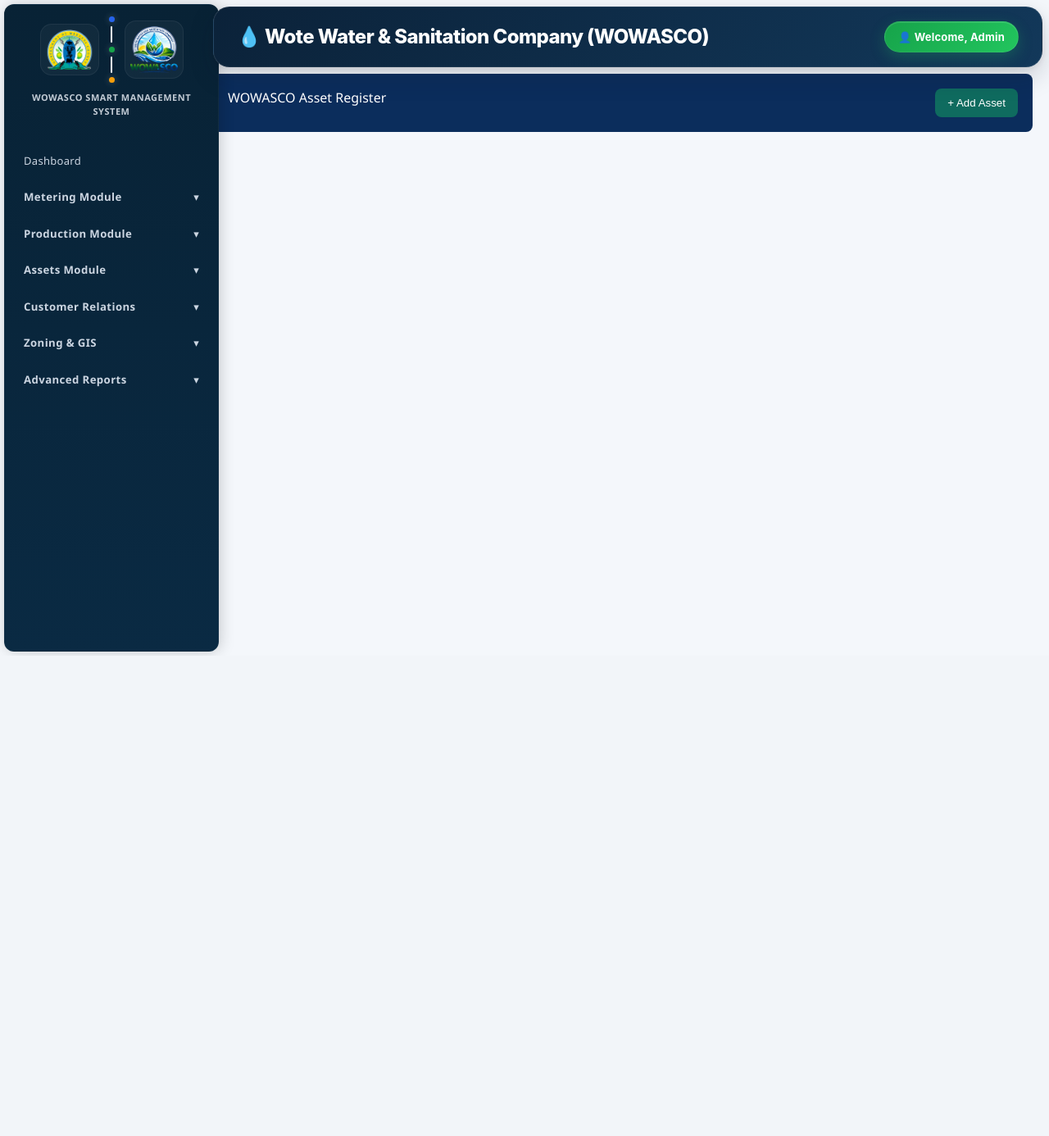
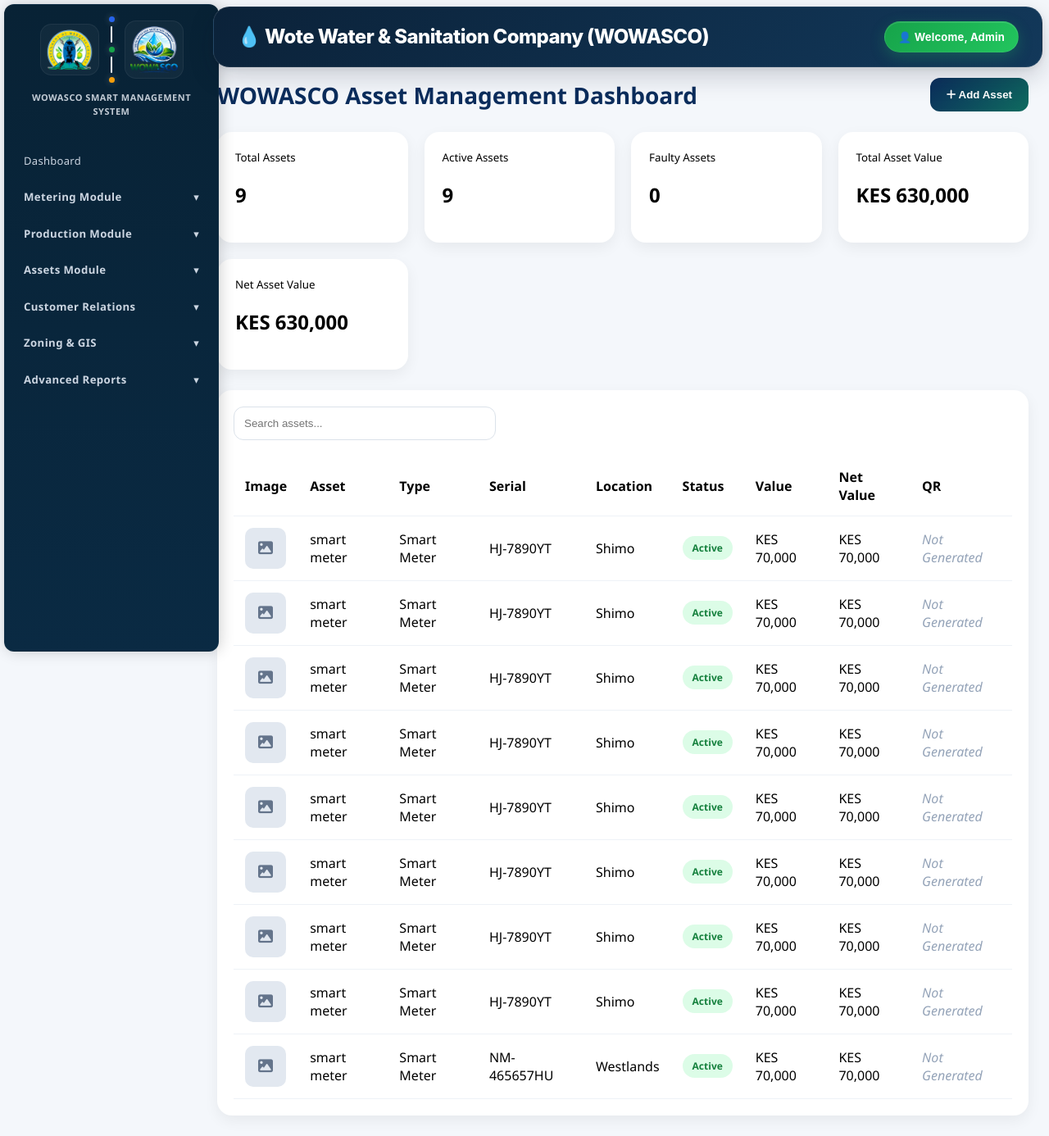
Before and after one commit to Purretech-dev/wowasco-project, a PHP site: page /Assets/add_asset.php in a window 1280 px wide. Shown: the whole page at 82% size. Before the commit the page ends 799 px from the top, so only its background shows below. Run offline with PHP 8.4, Linux system fonts and the light colour scheme; data comes from the database, SQL or seed files in the repository; data that the repository does not hold is empty.

Commit message:
all changes done

```diff
--- a/modules/Assets/add_asset.php
+++ b/modules/Assets/add_asset.php
@@ -1,39 +1,87 @@
 <?php
 require_once __DIR__ . '/../../api/db.php';
 
-/* ================= SAVE (MUST BE FIRST - FIX HEADER ERROR) ================= */
+/* =====================================================
+   SAFE SESSION START
+===================================================== */
+if (session_status() === PHP_SESSION_NONE) {
+    session_start();
+}
+
+$user = $_SESSION['username'] ?? 'Admin';
+
+/* =====================================================
+   SAVE / UPDATE ASSET
+===================================================== */
 if ($_SERVER['REQUEST_METHOD'] === 'POST') {
 
-    $asset_type = $_POST['asset_type'] ?? '';
+    $asset_name = trim($_POST['asset_name']);
+    $asset_type = trim($_POST['asset_type']);
+    $subtype = trim($_POST['subtype']);
+    $location = trim($_POST['location']);
+    $status = trim($_POST['status']);
 
-    $serial_number = '';
+    $asset_value = (float) $_POST['asset_value'];
+    $purchase_date = $_POST['purchase_date'];
+
+    $last_service_date = $_POST['last_service_date'];
+    $next_service_date = $_POST['next_service_date'];
+
+    $maintenance_cost = (float) $_POST['maintenance_cost'];
+    $maintenance_notes = trim($_POST['maintenance_notes']);
+
+    $useful_life = (int) $_POST['useful_life'];
 
     if ($asset_type === 'Smart Meter') {
         $serial_number = $_POST['meter_serial'] ?? '';
     } else {
-        $serial_number = $_POST['manual_serial'] ?? '';
+        $serial_number = trim($_POST['manual_serial'] ?? '');
     }
 
-    if (!$serial_number) {
-        die("Serial number is required.");
+    /* =====================================================
+       VALIDATION
+    ===================================================== */
+
+    if ($asset_value < 0) {
+        die("Asset value cannot be negative");
     }
 
-    $asset_name = $_POST['asset_name'] ?? '';
-    $subtype = $_POST['subtype'] ?? '';
-    $location = $_POST['location'] ?? '';
-    $status = $_POST['status'] ?? '';
+    if ($purchase_date > date('Y-m-d')) {
+        die("Purchase date cannot be in the future");
+    }
 
-    $asset_value = (float) ($_POST['asset_value'] ?? 0);
-    $purchase_date = $_POST['purchase_date'] ?? date('Y-m-d');
-    $date_added = date('Y-m-d');
+    /* =====================================================
+       DUPLICATE SERIAL CHECK
+    ===================================================== */
 
-    /* ================= DEPRECIATION ================= */
+    $editId = $_POST['edit_id'] ?? 0;
+
+    $check = $conn->prepare("
+        SELECT id
+        FROM assets
+        WHERE serial_number=?
+        AND id != ?
+    ");
+
+    $check->bind_param("si", $serial_number, $editId);
+    $check->execute();
+
+    $dup = $check->get_result();
+
+    if ($dup->num_rows > 0) {
+        die("Duplicate serial number detected");
+    }
+
+    /* =====================================================
+       DEPRECIATION
+    ===================================================== */
+
     $today = new DateTime();
     $purchase = new DateTime($purchase_date);
+
     $years_used = $purchase->diff($today)->y;
 
-    $useful_life = 5;
-    $annual_depreciation = $asset_value / $useful_life;
+    $annual_depreciation = $asset_value / max($useful_life, 1);
 
     $accumulated_depreciation = min(
         $annual_depreciation * $years_used,
@@ -42,86 +90,158 @@ if ($_SERVER['REQUEST_METHOD'] === 'POST') {
 
     $current_value = $asset_value - $accumulated_depreciation;
 
-    /* ================= UPDATE ================= */
-    if (!empty($_POST['edit_id'])) {
+    /* =====================================================
+       IMAGE UPLOAD
+    ===================================================== */
+
+    $imagePath = '';
+
+    if (!empty($_FILES['asset_image']['name'])) {
+
+        $uploadDir = "../../uploads/assets/";
+
+        if (!is_dir($uploadDir)) {
+            mkdir($uploadDir, 0777, true);
+        }
+
+        $fileName = time() . "_" . basename($_FILES['asset_image']['name']);
+
+        $targetFile = $uploadDir . $fileName;
+
+        move_uploaded_file(
+            $_FILES['asset_image']['tmp_name'],
+            $targetFile
+        );
+
+        $imagePath = $targetFile;
+    }
+
+    /* =====================================================
+       QR CODE
+    ===================================================== */
+
+    $qr_code = 'AST-' . strtoupper(
+        substr(md5($serial_number . time()), 0, 10)
+    );
+
+    /* =====================================================
+       INSERT
+    ===================================================== */
 
     $stmt = $conn->prepare("
-            UPDATE assets SET
-            asset_name=?, asset_type=?, subtype=?, serial_number=?,
-            location=?, purchase_date=?, status=?,
-            asset_value=?, depreciated_value=?, net_value=?
-            WHERE id=?
+        INSERT INTO assets (
+            asset_name,
+            asset_type,
+            subtype,
+            serial_number,
+            qr_code,
+            asset_image,
+            location,
+            status,
+            asset_value,
+            depreciated_value,
+            net_value,
+            useful_life,
+            purchase_date,
+            last_service_date,
+            next_service_date,
+            maintenance_cost,
+            maintenance_notes,
+            created_by,
+            date_added
+        )
+        VALUES (
+            ?,?,?,?,?,?,?,?,?,?,?,?,?,?,?,?,?,?,?
+        )
     ");
 
+    $todayDate = date('Y-m-d');
+
     $stmt->bind_param(
-            "sssssssdddi",
+        "sssssssssddisssdsss",
         $asset_name,
         $asset_type,
         $subtype,
         $serial_number,
+        $qr_code,
+        $imagePath,
         $location,
-            $purchase_date,
         $status,
         $asset_value,
         $accumulated_depreciation,
         $current_value,
-            $_POST['edit_id']
+        $useful_life,
+        $purchase_date,
+        $last_service_date,
+        $next_service_date,
+        $maintenance_cost,
+        $maintenance_notes,
+        $user,
+        $todayDate
     );
 
     $stmt->execute();
 
-    } else {
-
-        /* ================= INSERT ================= */
-        $stmt = $conn->prepare("
-            INSERT INTO assets
-            (asset_name, asset_type, subtype, serial_number, location,
-             purchase_date, date_added, status,
-             asset_value, depreciated_value, net_value)
-            VALUES (?,?,?,?,?,?,?,?,?,?,?)
-        ");
-
-        $stmt->bind_param(
-            "ssssssssddd",
-            $asset_name,
-            $asset_type,
-            $subtype,
-            $serial_number,
-            $location,
-            $purchase_date,
-            $date_added,
-            $status,
-            $asset_value,
-            $accumulated_depreciation,
-            $current_value
-        );
-
-        $stmt->execute();
-    }
-
-    /* ================= SAFE REDIRECT ================= */
-    header("Location: /wowasco-system/modules/Assets/add_asset.php");
+    header("Location: add_asset.php?success=1");
     exit;
 }
 
-/* ================= LOAD EDIT DATA ================= */
-$editData = null;
+/* =====================================================
+   LOAD DATA
+===================================================== */
 
-if (isset($_GET['edit'])) {
-    $id = (int) $_GET['edit'];
-    $res = $conn->query("SELECT * FROM assets WHERE id=$id");
-    $editData = $res->fetch_assoc();
-}
+$assets = $conn->query("
+    SELECT *
+    FROM assets
+    ORDER BY id DESC
+");
 
-/* ================= LOAD METERS ================= */
-$meters = $conn->query("SELECT serial_number, zone, status FROM meters");
+$totalAssets = $conn->query("
+    SELECT COUNT(*) total
+    FROM assets
+")->fetch_assoc()['total'] ?? 0;
+
+$activeAssets = $conn->query("
+    SELECT COUNT(*) total
+    FROM assets
+    WHERE status='Active'
+")->fetch_assoc()['total'] ?? 0;
+
+$faultyAssets = $conn->query("
+    SELECT COUNT(*) total
+    FROM assets
+    WHERE status='Faulty'
+")->fetch_assoc()['total'] ?? 0;
+
+$totalValue = $conn->query("
+    SELECT SUM(asset_value) total
+    FROM assets
+")->fetch_assoc()['total'] ?? 0;
+
+$netValue = $conn->query("
+    SELECT SUM(net_value) total
+    FROM assets
+")->fetch_assoc()['total'] ?? 0;
+
+/* =====================================================
+   LOAD METERS
+===================================================== */
+
+$meters = $conn->query("
+    SELECT serial_number, zone, status
+    FROM meters
+");
+
 $meterData = [];
 
 while ($m = $meters->fetch_assoc()) {
     $meterData[] = $m;
 }
 
-/* ================= INCLUDE UI (AFTER PROCESSING) ================= */
+/* =====================================================
+   INCLUDE UI
+===================================================== */
+
 include __DIR__ . '/../../includes/sidebar.php';
 include __DIR__ . '/../../includes/navbar.php';
 ?>
@@ -129,43 +249,134 @@ include __DIR__ . '/../../includes/navbar.php';
 <!DOCTYPE html>
 <html>
 <head>
-<title>WOWASCO Asset Register</title>
+
+<title>WOWASCO Asset Management</title>
+
+<link rel="stylesheet"
+href="https://cdnjs.cloudflare.com/ajax/libs/font-awesome/6.5.1/css/all.min.css">
 
 <style>
-body{margin:0;font-family:Segoe UI;background:#f4f7fb;}
-.page{margin-left:240px;margin-top:70px;padding:20px;}
 
-.header{
-    background:#0b2d5c;color:white;padding:18px;
-    border-radius:8px;display:flex;justify-content:space-between;
+body{
+    margin:0;
+    background:#f4f7fb;
+    font-family:Segoe UI;
+}
+
+.page{
+    margin-left:240px;
+    margin-top:70px;
+    padding:25px;
+}
+
+.topbar{
+    display:flex;
+    justify-content:space-between;
+    align-items:center;
+    margin-bottom:25px;
+}
+
+.title{
+    font-size:28px;
+    font-weight:700;
+    color:#0b2d5c;
 }
 
 .add-btn{
-    background:#0f6b5f;padding:10px 15px;
-    border:none;color:white;border-radius:8px;cursor:pointer;
+    background:linear-gradient(135deg,#0b2d5c,#0f6b5f);
+    color:white;
+    border:none;
+    padding:13px 20px;
+    border-radius:12px;
+    cursor:pointer;
+    font-weight:600;
 }
 
-.modal{
-    display:<?= $editData ? 'flex' : 'none' ?>;
-    position:fixed;top:0;left:0;width:100%;height:100%;
-    background:rgba(0,0,0,0.6);
-    justify-content:center;align-items:center;
+.cards{
+    display:grid;
+    grid-template-columns:repeat(auto-fit,minmax(220px,1fr));
+    gap:20px;
+    margin-bottom:25px;
 }
 
-.modal-content{
-    background:white;padding:25px;border-radius:12px;width:520px;
+.card{
+    background:white;
+    border-radius:18px;
+    padding:22px;
+    box-shadow:0 6px 18px rgba(0,0,0,0.06);
 }
 
-.grid{display:grid;grid-template-columns:1fr 1fr;gap:12px;}
-.full{grid-column:1/-1;}
-input,select{width:100%;padding:7px;}
-
-.btn{
-    width:100%;margin-top:15px;padding:10px;
-    background:#0f6b5f;color:white;border:none;
+.table-box{
+    background:white;
+    border-radius:18px;
+    padding:20px;
+    box-shadow:0 6px 18px rgba(0,0,0,0.06);
 }
 
-.hidden{display:none;}
+.search-box{
+    margin-bottom:20px;
+}
+
+.search-box input{
+    width:320px;
+    padding:12px;
+    border-radius:12px;
+    border:1px solid #dbe2ea;
+}
+
+.table{
+    width:100%;
+    border-collapse:collapse;
+}
+
+.table th,
+.table td{
+    padding:14px;
+    border-bottom:1px solid #eef2f7;
+    text-align:left;
+}
+
+.asset-img{
+    width:50px;
+    height:50px;
+    border-radius:10px;
+    object-fit:cover;
+}
+
+.badge{
+    padding:6px 12px;
+    border-radius:20px;
+    font-size:12px;
+    font-weight:700;
+}
+
+.active{
+    background:#dcfce7;
+    color:#15803d;
+}
+
+.faulty{
+    background:#fee2e2;
+    color:#b91c1c;
+}
+
+.inactive{
+    background:#e2e8f0;
+    color:#334155;
+}
+
+.placeholder-img{
+    width:50px;
+    height:50px;
+    border-radius:10px;
+    background:#e2e8f0;
+    display:flex;
+    align-items:center;
+    justify-content:center;
+    color:#64748b;
+    font-size:18px;
+}
+
 </style>
 </head>
 
@@ -173,131 +384,177 @@ input,select{width:100%;padding:7px;}
 
 <div class="page">
 
-<div class="header">
-WOWASCO Asset Register
-<button class="add-btn" onclick="document.getElementById('assetModal').style.display='flex'">
-+ Add Asset
-</button>
+<div class="topbar">
+
+<div class="title">
+WOWASCO Asset Management Dashboard
 </div>
 
-<div class="modal" id="assetModal">
-<div class="modal-content">
+<button class="add-btn">
+<i class="fa fa-plus"></i> Add Asset
+</button>
 
-<form method="POST">
-
-<input type="hidden" name="edit_id" value="<?= $editData['id'] ?? '' ?>">
-
-<div class="grid">
-
-<div class="full">
-<label>Asset Name</label>
-<input name="asset_name" required value="<?= $editData['asset_name'] ?? '' ?>">
 </div>
 
-<div>
-<label>Asset Type</label>
-<select name="asset_type" id="asset_type" onchange="toggleSmartMeter()" required>
-<option value="">Select</option>
-<option value="Smart Meter" <?= ($editData['asset_type'] ?? '')=='Smart Meter'?'selected':'' ?>>Smart Meter</option>
-<option value="Field Asset" <?= ($editData['asset_type'] ?? '')=='Field Asset'?'selected':'' ?>>Field Asset</option>
-<option value="Office Asset" <?= ($editData['asset_type'] ?? '')=='Office Asset'?'selected':'' ?>>Office Asset</option>
-</select>
+<div class="cards">
+
+<div class="card">
+<small>Total Assets</small>
+<h2><?= $totalAssets ?></h2>
 </div>
 
-<div>
-<label>Subtype</label>
-<select name="subtype">
-<option <?= ($editData['subtype'] ?? '')=='Fixed Asset'?'selected':'' ?>>Fixed Asset</option>
-<option <?= ($editData['subtype'] ?? '')=='Digital Asset'?'selected':'' ?>>Digital Asset</option>
-</select>
+<div class="card">
+<small>Active Assets</small>
+<h2><?= $activeAssets ?></h2>
 </div>
 
-<div class="full <?= ($editData['asset_type'] ?? '')=='Smart Meter' ? '' : 'hidden' ?>" id="smart_meter_box">
-<label>Meter Serial</label>
-<select name="meter_serial" id="meter_serial" onchange="fillMeterDetails()">
-<option value="">Select Meter</option>
-<?php foreach($meterData as $m): ?>
-<option value="<?= $m['serial_number'] ?>"
-<?= ($editData['serial_number'] ?? '')==$m['serial_number']?'selected':'' ?>>
-<?= $m['serial_number'] ?>
-</option>
-<?php endforeach; ?>
-</select>
+<div class="card">
+<small>Faulty Assets</small>
+<h2><?= $faultyAssets ?></h2>
 </div>
 
-<div class="full <?= ($editData['asset_type'] ?? '')=='Smart Meter' ? 'hidden' : '' ?>" id="manual_box">
-<label>Serial Number</label>
-<input name="manual_serial" value="<?= $editData['serial_number'] ?? '' ?>">
+<div class="card">
+<small>Total Asset Value</small>
+<h2>KES <?= number_format($totalValue) ?></h2>
 </div>
 
-<div class="full">
-<label>Location</label>
-<input name="location" id="location" value="<?= $editData['location'] ?? '' ?>">
-</div>
-
-<div>
-<label>Asset Value</label>
-<input name="asset_value" value="<?= $editData['asset_value'] ?? '' ?>">
-</div>
-
-<div>
-<label>Purchase Date</label>
-<input type="date" name="purchase_date" value="<?= $editData['purchase_date'] ?? '' ?>">
-</div>
-
-<div class="full">
-<label>Status</label>
-<select name="status" id="status">
-<option <?= ($editData['status'] ?? '')=='Active'?'selected':'' ?>>Active</option>
-<option <?= ($editData['status'] ?? '')=='Inactive'?'selected':'' ?>>Inactive</option>
-<option <?= ($editData['status'] ?? '')=='Faulty'?'selected':'' ?>>Faulty</option>
-</select>
+<div class="card">
+<small>Net Asset Value</small>
+<h2>KES <?= number_format($netValue) ?></h2>
 </div>
 
 </div>
 
-<button class="btn">
-<?= $editData ? 'Update Asset' : 'Add Asset' ?>
-</button>
+<div class="table-box">
 
-</form>
+<div class="search-box">
+<input type="text"
+id="searchInput"
+placeholder="Search assets...">
+</div>
 
+<table class="table" id="assetTable">
+
+<thead>
+<tr>
+<th>Image</th>
+<th>Asset</th>
+<th>Type</th>
+<th>Serial</th>
+<th>Location</th>
+<th>Status</th>
+<th>Value</th>
+<th>Net Value</th>
+<th>QR</th>
+</tr>
+</thead>
+
+<tbody>
+
+<?php while($a = $assets->fetch_assoc()): ?>
+
+<tr>
+
+<td>
+
+<?php if(isset($a['asset_image']) && !empty($a['asset_image'])): ?>
+
+<img
+src="<?= $a['asset_image'] ?>"
+class="asset-img"
+>
+
+<?php else: ?>
+
+<div class="placeholder-img">
+<i class="fa fa-image"></i>
 </div>
+
+<?php endif; ?>
+
+</td>
+
+<td><?= $a['asset_name'] ?? '' ?></td>
+
+<td><?= $a['asset_type'] ?? '' ?></td>
+
+<td><?= $a['serial_number'] ?? '' ?></td>
+
+<td><?= $a['location'] ?? '' ?></td>
+
+<td>
+
+<span class="badge <?= strtolower($a['status'] ?? 'inactive') ?>">
+
+<?= $a['status'] ?? 'Inactive' ?>
+
+</span>
+
+</td>
+
+<td>
+KES <?= number_format($a['asset_value'] ?? 0) ?>
+</td>
+
+<td>
+KES <?= number_format($a['net_value'] ?? 0) ?>
+</td>
+
+<td>
+
+<?php if(isset($a['qr_code']) && !empty($a['qr_code'])): ?>
+
+<?= $a['qr_code'] ?>
+
+<?php else: ?>
+
+<span style="
+color:#94a3b8;
+font-style:italic;
+">
+Not Generated
+</span>
+
+<?php endif; ?>
+
+</td>
+
+</tr>
+
+<?php endwhile; ?>
+
+</tbody>
+
+</table>
+
 </div>
 
 </div>
 
 <script>
-let meterData = <?= json_encode($meterData) ?>;
 
-function toggleSmartMeter(){
-    let type = document.getElementById("asset_type").value;
+let searchInput =
+document.getElementById('searchInput');
 
-    document.getElementById("smart_meter_box").style.display =
-        (type === "Smart Meter") ? "block" : "none";
+searchInput.addEventListener('keyup', function(){
 
-    document.getElementById("manual_box").style.display =
-        (type === "Smart Meter") ? "none" : "block";
-}
+let value = this.value.toLowerCase();
 
-function fillMeterDetails(){
+let rows =
+document.querySelectorAll(
+'#assetTable tbody tr'
+);
 
-    let serial = document.getElementById("meter_serial").value;
-    let meter = meterData.find(m => m.serial_number === serial);
+rows.forEach(row => {
 
-    if(!meter) return;
+row.style.display =
+row.innerText.toLowerCase().includes(value)
+? ''
+: 'none';
 
-    document.getElementById("location").value = meter.zone || '';
+});
+});
 
-    let statusSelect = document.getElementById("status");
-
-    for(let i=0;i<statusSelect.options.length;i++){
-        if(statusSelect.options[i].value === meter.status){
-            statusSelect.selectedIndex = i;
-            break;
-        }
-    }
-}
 </script>
 
 </body>
```
Lines whose indentation alone changed are shown as unchanged.
